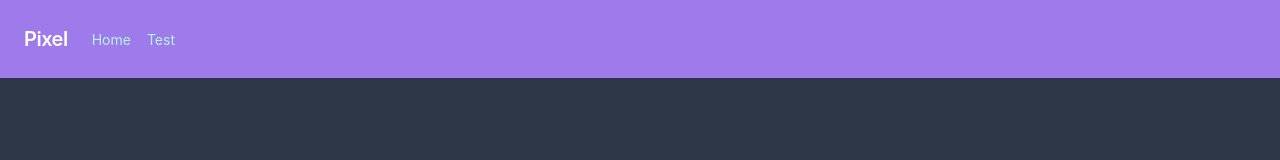
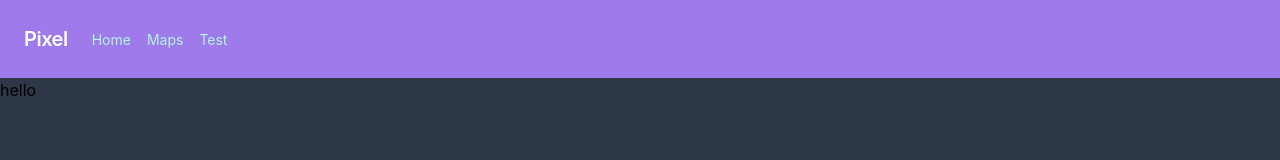
Before and after one commit to DevRuto/PixelApp, a Nuxt app: page /maps in a window 1280 px wide. Before the commit this address had no page. Shown: the top 160 px of the page. Built offline with nearby package versions, Linux system fonts and the light colour scheme.

Commit message:
Fixed GH pages

```diff
--- a/layouts/default.vue
+++ b/layouts/default.vue
@@ -14,12 +14,15 @@
       </div>
       <div class="w-full block flex-grow lg:flex lg:items-center lg:w-auto" :class="{hidden: menuActive}">
         <div class="text-sm lg:flex-grow">
-          <a href="/" class="block mt-4 lg:inline-block lg:mt-0 text-teal-200 hover:text-white mr-4">
+          <n-link to="/" class="block mt-4 lg:inline-block lg:mt-0 text-teal-200 hover:text-white mr-4">
             Home
-          </a>
-          <a href="/test" class="block mt-4 lg:inline-block lg:mt-0 text-teal-200 hover:text-white mr-4">
+          </n-link>
+          <n-link to="/maps" class="block mt-4 lg:inline-block lg:mt-0 text-teal-200 hover:text-white mr-4">
+            Maps
+          </n-link>
+          <n-link to="/test" class="block mt-4 lg:inline-block lg:mt-0 text-teal-200 hover:text-white mr-4">
             Test
-          </a>
+          </n-link>
         </div>
       </div>
     </nav>
--- a/nuxt.config.js
+++ b/nuxt.config.js
@@ -1,4 +1,3 @@
-
 export default {
   /*
   ** Nuxt rendering mode
@@ -10,6 +9,9 @@ export default {
   ** See https://nuxtjs.org/api/configuration-target
   */
   target: 'static',
+  router: {
+    base: '/PixelApp/'
+  },
   /*
   ** Headers of the page
   ** See https://nuxtjs.org/api/configuration-head
@@ -25,9 +27,9 @@ export default {
       { rel: 'icon', type: 'image/x-icon', href: '/favicon.ico' }
     ],
     script: [
-      { src: '/js/facepunch.webgame.js' },
-      { src: '/js/sourceutils.js' },
-      { src: '/js/replayviewer.js' }
+      { src: 'js/facepunch.webgame.js' },
+      { src: 'js/sourceutils.js' },
+      { src: 'js/replayviewer.js' }
     ]
   },
   /*
--- /dev/null
+++ b/pages/maps.vue
@@ -0,0 +1,12 @@
+<template>
+  <div>
+    hello
+  </div>
+</template>
+
+<script lang="ts">
+import Vue from 'vue'
+export default Vue.extend({
+
+})
+</script>
--- a/pages/test.vue
+++ b/pages/test.vue
@@ -18,7 +18,7 @@ export default Vue.extend({
       const viewer = this.viewer;
       viewer.mapBaseUrl = '//static.ruto.sh/resources/maps';
 
-      const replayUrl = '/replay/kz_11342_skz.replay';
+      const replayUrl = 'replay/kz_11342_skz.replay';
       console.log(replayUrl);
       viewer.loadReplay(replayUrl);
       viewer.animate();
```
